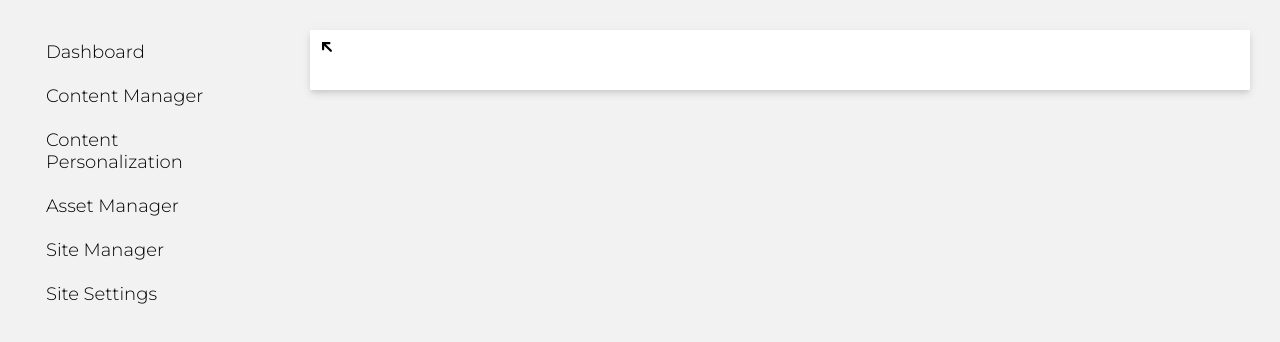
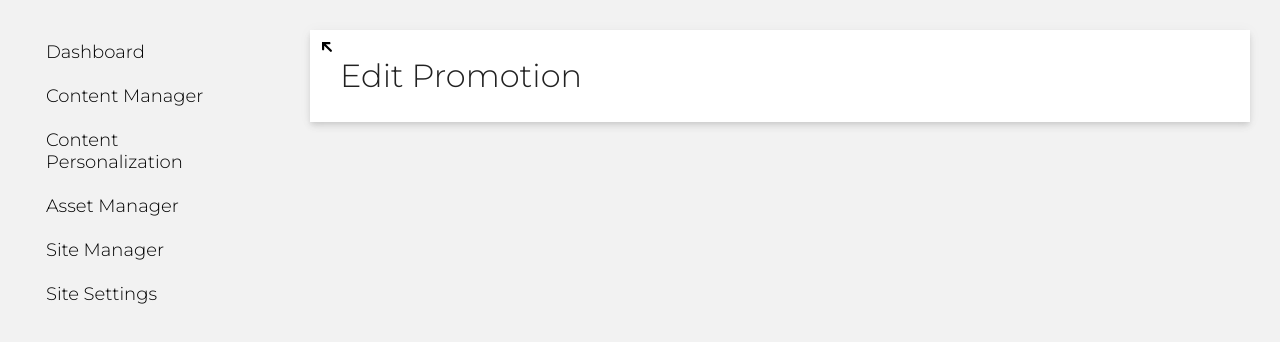
Before and after one commit to denissamoilov/material, a React (Create React App) app: page /manager/promotions/add in a window 1280 px wide. Shown: the top 342 px of the page. Built offline with nearby package versions, Linux system fonts and the light colour scheme.

Commit message:
Added promotion builder

```diff
--- a/src/App.js
+++ b/src/App.js
@@ -10,6 +10,7 @@ import AssetsManager from './containers/AssetsManager/AssetsManager';
 import ContentPersonalization from './containers/ContentPersonalization/ContentPersonalization';
 import ContentManager from './containers/ContentManager/ContentManager';
 import Promotions from './containers/ContentManager/Promotions/Promotions';
+import PromotionBuilder from './containers/ContentManager/Promotions/PromotionBuilder/PromotionBuilder';
 import Dashboard from './containers/Dashboard/Dashboard';
 
 class App extends Component {
@@ -30,6 +31,7 @@ class App extends Component {
                         <Route path="/settings" exact component={SiteSettings} />
                         <Route path="/site-manager" exact component={SiteManager} />
                         <Route path="/manager/promotions" exact component={Promotions} />
+                        <Route path="/manager/promotions/add" exact component={PromotionBuilder} />
                         <Route path="/assets" exact component={AssetsManager} />
                         <Route path="/personalization" exact component={ContentPersonalization} />
                         <Route path="/manager" exact component={ContentManager} />
--- /dev/null
+++ b/src/containers/ContentManager/Promotions/PromotionBuilder/PromotionBuilder.js
@@ -0,0 +1,13 @@
+import React, { Component } from 'react'
+
+import { Typography } from '@material-ui/core';
+
+class PromotionBuilder extends Component {
+    render() {
+        return (
+            <Typography variant="h1">Edit Promotion</Typography>
+        )
+    }
+}
+
+export default PromotionBuilder;
--- a/src/containers/ContentManager/Promotions/Promotions.js
+++ b/src/containers/ContentManager/Promotions/Promotions.js
@@ -3,6 +3,11 @@ import { Link as RouterLink } from 'react-router-dom'
 import { Typography, Link } from '@material-ui/core';
 
 class Promotions extends Component {
+
+    state = {
+        promotions: []
+    }
+
     render() {
         return (
             <>
```
